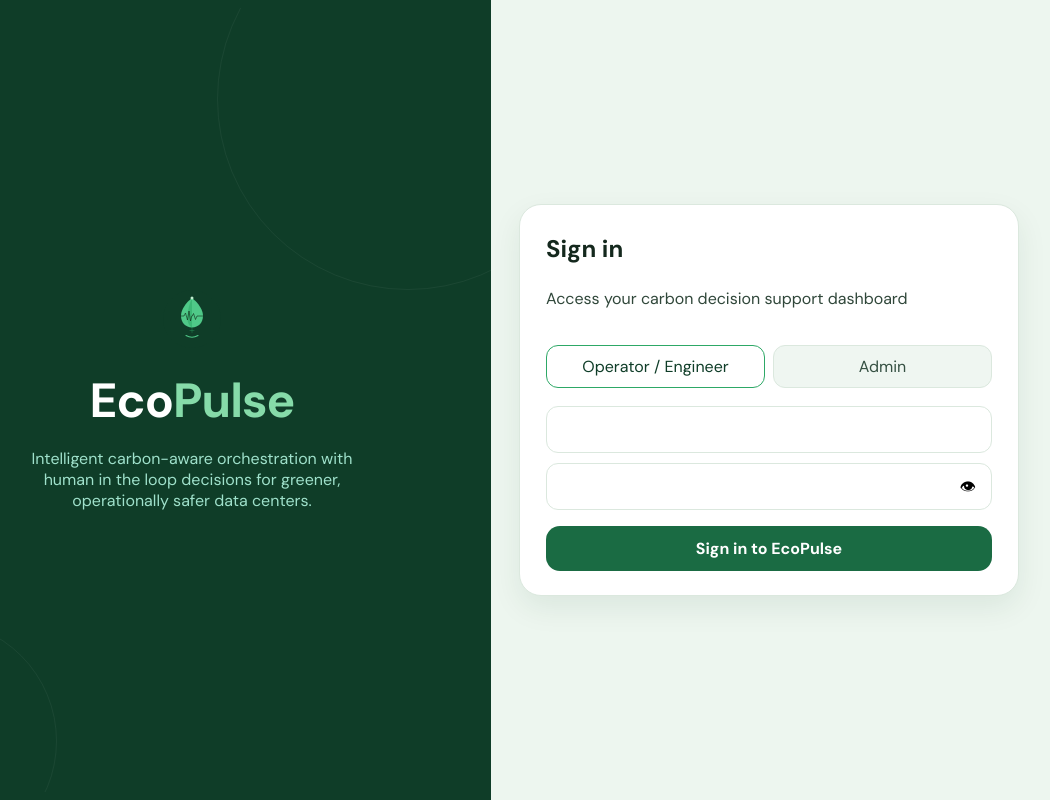
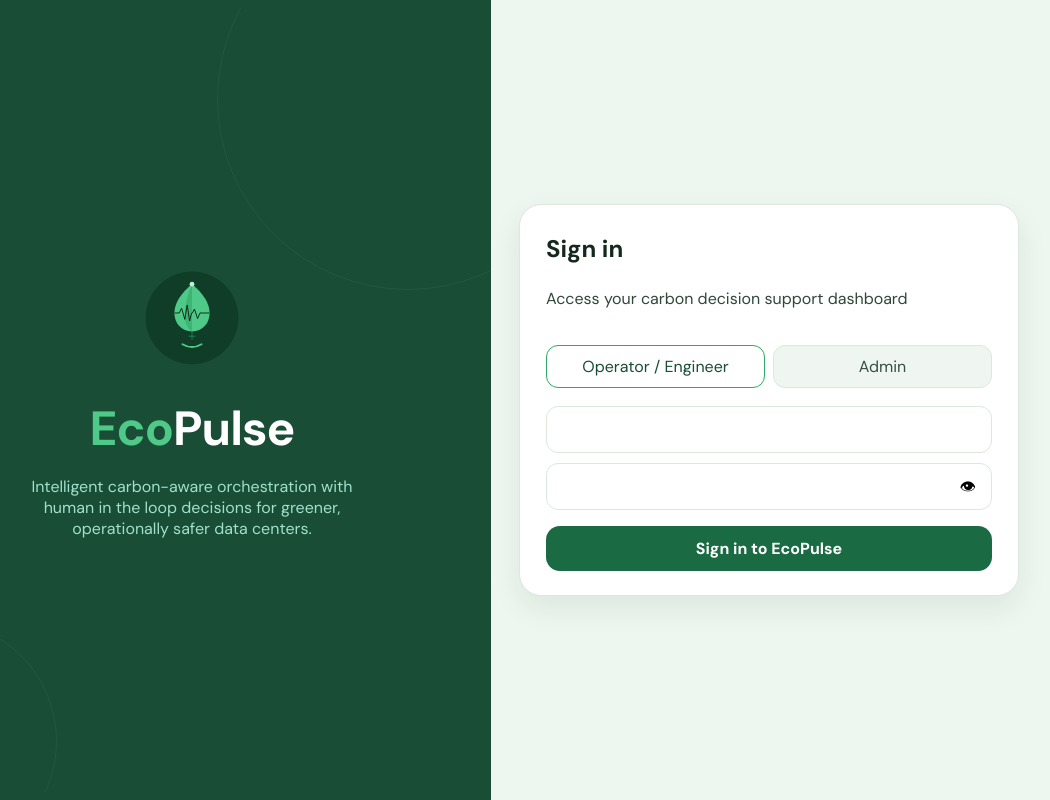
Before and after one commit to Prathammehtaa/EcoPulse, a React (Vite) app in the folder frontend/: page / in a window 1280 px wide. Shown: the whole page, without its empty margins (123-1173 px from the left). Built offline with nearby package versions, Linux system fonts and the light colour scheme.

Commit message:
feat(ui): update logo size and brand name colors

```diff
--- a/frontend/src/components/LoginPage.jsx
+++ b/frontend/src/components/LoginPage.jsx
@@ -27,7 +27,7 @@ export default function LoginPage({ onLogin }) {
           <LogoMark className="eco-logo large" />
         </div>
         <h1>
-          Eco<span>Pulse</span>
+          <h1><span style={{color: "#4fc988"}}>Eco</span><span style={{color: "white"}}>Pulse</span></h1>
         </h1>
         <p>
           Intelligent carbon-aware orchestration with human in the loop decisions for greener,
--- a/frontend/src/components/LogoMark.jsx
+++ b/frontend/src/components/LogoMark.jsx
@@ -1,11 +1,10 @@
 export default function LogoMark({ className = "" }) {
   return (
     <svg
-  className={className}
-  viewBox="0 0 120 128"
-  fill="none"
-  aria-hidden="true"
->
+      className={className}
+      viewBox="0 0 120 128"
+      fill="none"
+      aria-hidden="true"
     >
       <circle cx="60" cy="60" r="58" fill="#0f3d28"/>
       <path d="M60 18C60 18 38 34 38 54C38 67 47 77 60 77C73 77 82 67 82 54C82 34 60 18 60 18Z" fill="#4fc988"/>
--- a/frontend/src/components/Sidebar.jsx
+++ b/frontend/src/components/Sidebar.jsx
@@ -26,7 +26,7 @@ export default function Sidebar({ role, currentPage, onNavigate, onLogout, usern
         </div>
         <div>
           <div className="brand-name">
-            Eco<span>Pulse</span>
+  <span style={{color: "#4fc988"}}>Eco</span><span style={{color: "white"}}>Pulse</span>
           </div>
           <div className="brand-subtitle">Carbon-aware operations</div>
         </div>
--- a/frontend/src/styles.css
+++ b/frontend/src/styles.css
@@ -5,7 +5,7 @@
   --ink: #14281d;
   --muted: #6a7a71;
   --line: #dbe8de;
-  --green-900: #0f3d28;
+  --green-900: #1a4d35;;
   --green-800: #145233;
   --green-700: #1a6b43;
   --green-500: #2da866;
@@ -41,8 +41,8 @@ a { color: inherit; }
   gap: 24px;
 }
 .brand-block { display: flex; align-items: center; gap: 14px; padding-bottom: 16px; border-bottom: 1px solid rgba(255,255,255,0.08); }
-.brand-logo, .hero-banner-icon, .login-hero-logo { width: 64px; height: 64px; border-radius: 50%; display: grid; place-items: center; background: transparent; }
-.eco-logo { width: 64px; height: 64px; display: block; }
+.brand-logo, .hero-banner-icon, .login-hero-logo { width: 120px; height: 120px; border-radius: 50%; display: grid; place-items: center; background: transparent; }
+.eco-logo { width: 96px; height: 120px; display: block; border-radius: 50%; }
 .brand-name { font-size: 1.45rem; font-weight: 700; }
 .brand-name span,
 .login-hero h1 span { color: #86dba9; }
```
